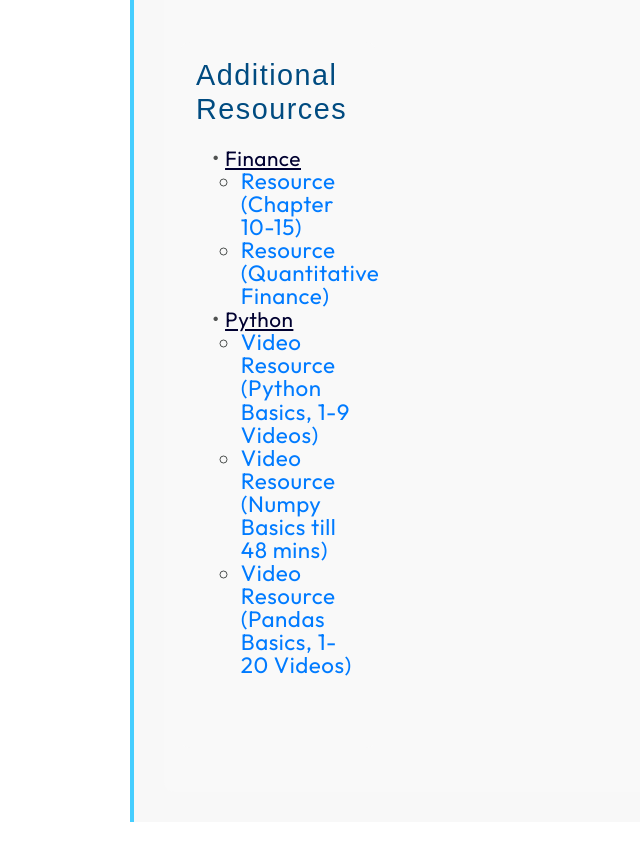
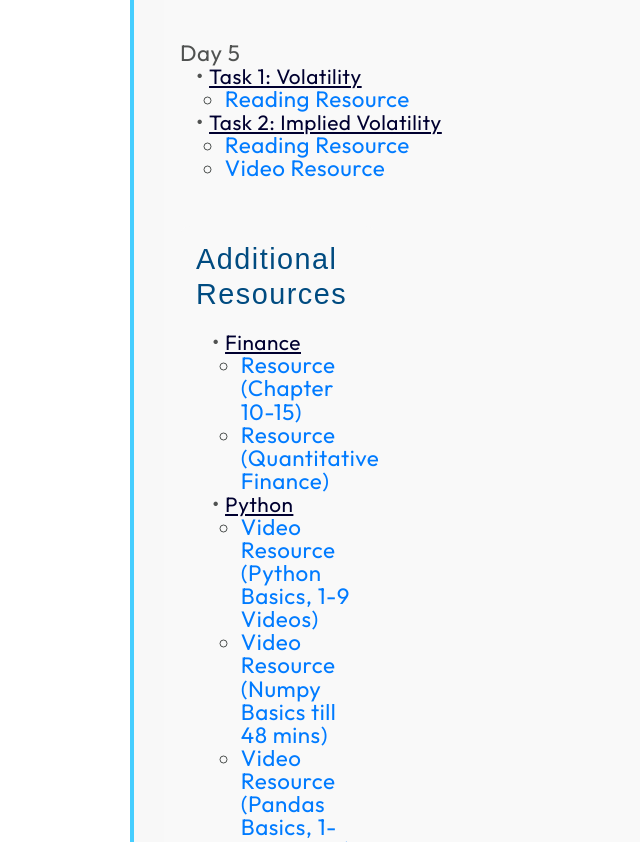
Before and after one commit to finnecoiitg/IntroductoryOptions, a plain HTML site: page index.html in a window 1280 px wide. Shown: the part 4014-4856 px from the top of the page, without its empty margins (0-640 px from the left). Drawn offline with nearby package versions, Linux system fonts and the light colour scheme; a web font is replaced by a local one.

Commit message:
week 2 day 5 added

```diff
--- a/index.html
+++ b/index.html
@@ -450,6 +450,29 @@
                 </li>
 
                 <br><br>
+                <li class="outfit">Day 5<br />
+                  <ul style="margin-left: 1rem;">
+                      <li>
+                          • <span style="font-size: 1.3rem; font-weight: 400; color: #000030; text-decoration: underline;">
+                              Task 1: Volatility
+                          </span>
+                          <ul style="margin-left: 1.8rem; list-style-type: circle;">
+                              <li><a href="https://www.investopedia.com/terms/v/volatility.asp" target="_blank">Reading Resource</a></li>
+                          </ul>
+                      </li>
+                      <li>
+                          • <span style="font-size: 1.3rem; font-weight: 400; color: #000030; text-decoration: underline;">
+                              Task 2: Implied Volatility
+                          </span>
+                          <ul style="margin-left: 1.8rem; list-style-type: circle;">
+                              <li><a href="https://www.investopedia.com/terms/i/iv.asp" target="_blank">Reading Resource</a></li>
+                              <li><a href="https://www.youtube.com/watch?v=H-NHZq-skFo" target="_blank">Video Resource</a></li>
+                          </ul>
+                      </li>
+                  </ul>
+                </li>
+
+                <br><br>
 
 <!--ADDITIONAL RESOURCES-->
 <!--<li id="ass1" class="event" data-date="5" style="justify-content: space-between;">-->
```
